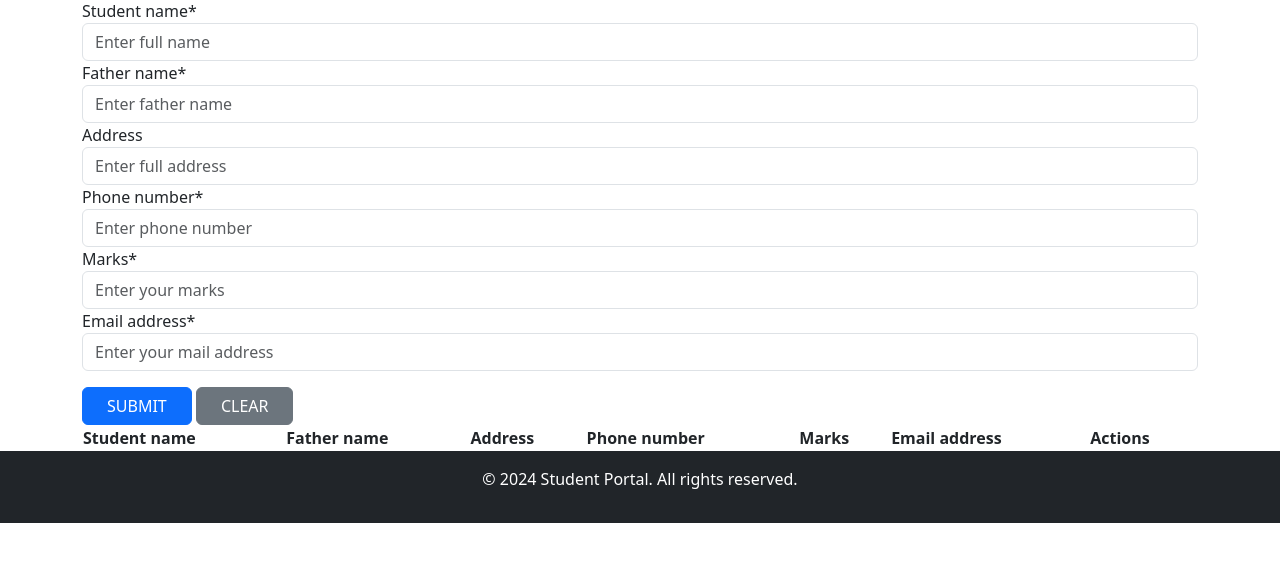
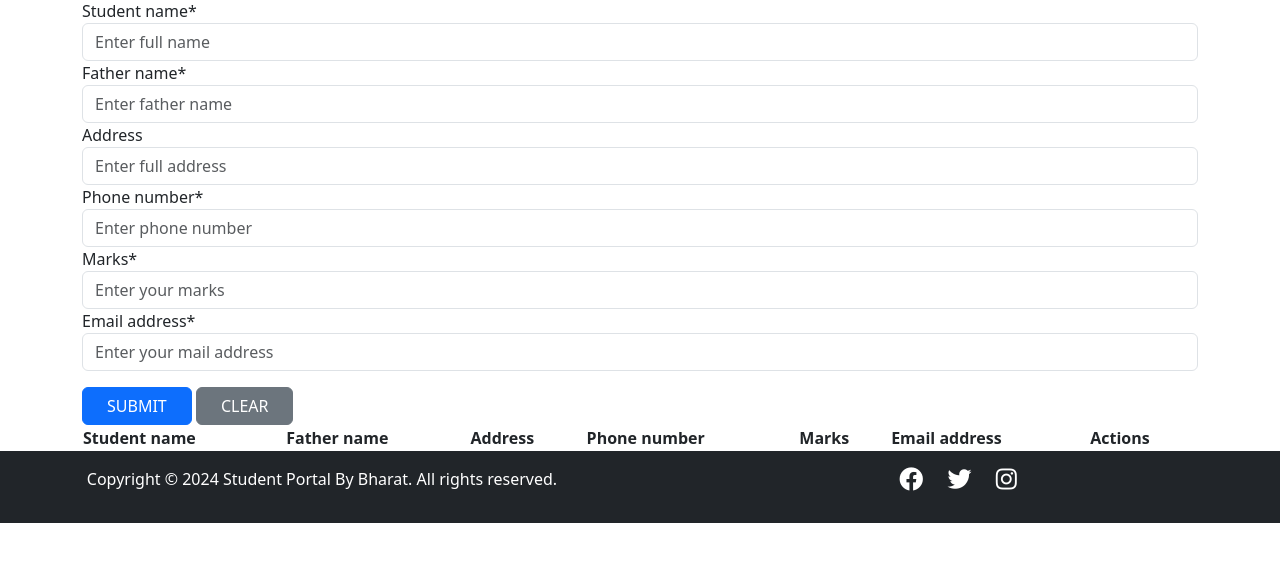
Before and after one commit to bharat-l/student_CI, a CodeIgniter app: page /student/studentController in a window 1280 px wide. Shown: the part 151-713 px from the top of the page. Run offline with CodeIgniter, Linux system fonts and the light colour scheme; data that the repository does not hold is empty.

Commit message:
add fevicons and social media icons

```diff
--- a/application/views/footer_view.php
+++ b/application/views/footer_view.php
@@ -1,5 +1,31 @@
+<style>
+    .social-icons a {
+        color: white; /* Icon color */
+        margin: 0 10px; /* Add spacing between icons */
+        text-decoration: none; /* Remove underline from links */
+        transition: transform 0.3s ease, color 0.3s ease; /* Add hover effect */
+    }
+
+    .social-icons a:hover {
+        transform: scale(1.2); /* Slightly enlarge the icon on hover */
+        color: #00aced; /* Change color on hover (customize for your theme) */
+    }
+
+    .social-icons i {
+        font-size: 1.5rem; /* Adjust icon size */
+    }
+</style>
 <footer class="footer bg-dark text-white text-center p-3">
-    <p>&copy; 2024 Student Portal. All rights reserved.</p>
+     <div class="row">
+                <div class="col-md-6">
+                    <p> Copyright © 2024 Student Portal By Bharat. All rights reserved.</p>
+                </div>
+                <div class="col-md-6 social-icons">
+                    <a href="https://www.facebook.com" target="_blank"><i class="fab fa-facebook"></i></a>
+                    <a href="https://x.com/?lang=en" target="_blank"><i class="fab fa-twitter"></i></a>
+                    <a href="https://www.instagram.com/accounts/login/" target="_blank"><i class="fab fa-instagram"></i></a>
+                </div>
+            </div>
 </footer>
 </body>
 </html>
--- a/application/views/header_view.php
+++ b/application/views/header_view.php
@@ -3,9 +3,12 @@
 <head>
     <meta charset="UTF-8">
     <meta name="viewport" content="width=device-width, initial-scale=1.0">
+    <link rel="icon" type="image/x-icon" href="<?= base_url('assets/images/phps.png'); ?>">
     <title>Students Data</title>
     <script src="<?= base_url('assets\bootstrap\bootstrap.bundle.min.js'); ?>" ></script>
     <link href="<?= base_url('assets\bootstrap\bootstrap.min.css'); ?>" rel="stylesheet">
+    <link href="https://cdnjs.cloudflare.com/ajax/libs/font-awesome/5.15.4/css/all.min.css" rel="stylesheet">
+
 
 </head>
 <body>
--- a/application/views/login_view.php
+++ b/application/views/login_view.php
@@ -1,9 +1,11 @@
 <!DOCTYPE html>
 <html lang="en">
+
 
 <head>
     <meta charset="UTF-8">
     <meta name="viewport" content="width=device-width, initial-scale=1.0">
+    <link rel="icon" type="image/x-icon" href="<?= base_url('/assets/images/login.png'); ?>">
     <title>Login</title>
     <link href="https://cdn.jsdelivr.net/npm/bootstrap@5.3.0-alpha1/dist/css/bootstrap.min.css" rel="stylesheet">
     <link href="<?= base_url('assets/css/style.css') ?>" rel="stylesheet">
--- a/application/views/register_view.php
+++ b/application/views/register_view.php
@@ -6,7 +6,7 @@
     <meta charset="UTF-8">
     <meta name="viewport" content="width=device-width, initial-scale=1.0">
     <link href="<?= base_url('assets/css/register.css') ?>" rel="stylesheet">
-    <link rel="icon" type="image/x-icon" href="Amazon_icon.png">
+    <link rel="icon" type="image/x-icon" href="<?= base_url('/assets/images/login.png'); ?>">
 
     <!-- <link href="https://cdn.jsdelivr.net/npm/bootstrap@5.3.0-alpha1/dist/css/bootstrap.min.css" rel="stylesheet"> -->
 </head>
```
Also changed, not shown: application/models/UserModel.php (line endings or trailing spaces), assets/images/login.png (added), assets/images/phps.png (added).
